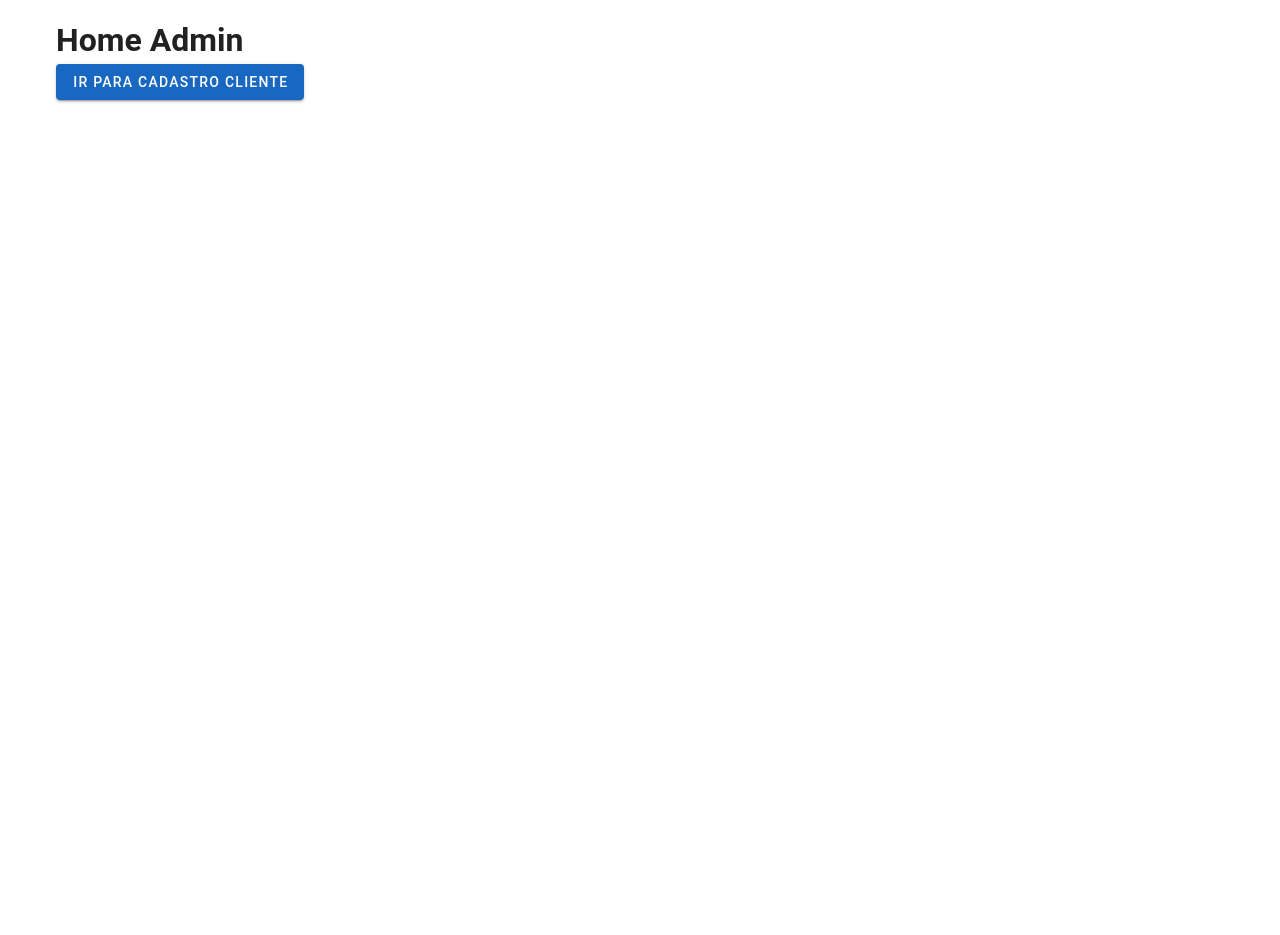
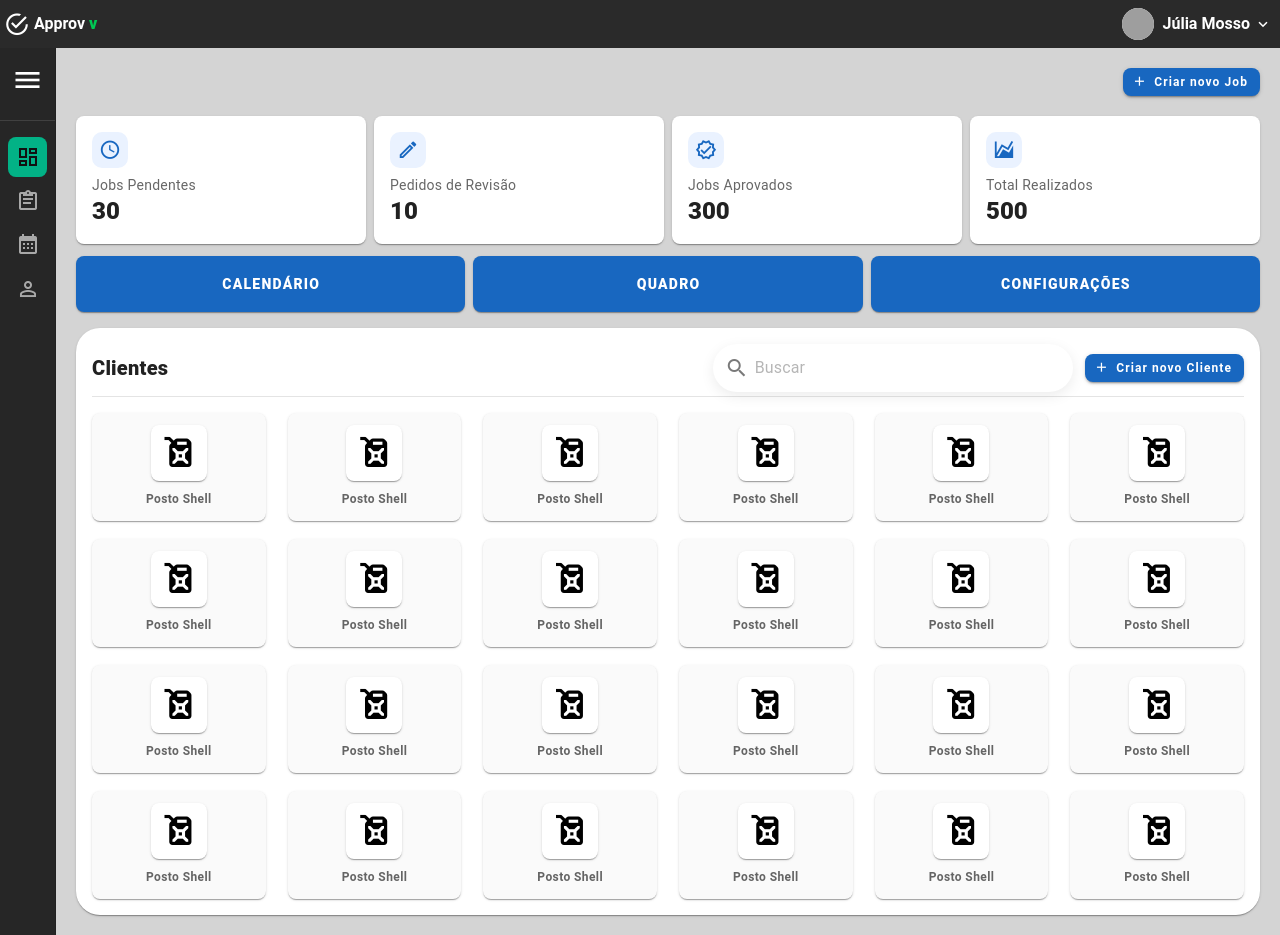
Before and after one commit to tolentino15/APPROVE-front, a Vue app: page / in a window 1280 px wide. Before the commit the page ends 800 px from the top, so only its background shows below. Built offline with nearby package versions, Linux system fonts and the light colour scheme; grey boxes are pictures that could not be loaded; the HTML template or start-up script is replaced by a standard one.

Commit message:
FRONT-50.01-Esqueleto e funcionalidade dos botôes para diferentes páginas

```diff
--- a/package.json
+++ b/package.json
@@ -20,6 +20,7 @@
     "format": "prettier --write src/"
   },
   "dependencies": {
+    "@mdi/font": "^7.4.47",
     "@mdi/js": "^7.4.47",
     "pinia": "^3.0.3",
     "vue": "^3.5.18",
--- a/src/views/HomeAdmin.vue
+++ b/src/views/HomeAdmin.vue
@@ -1,13 +1,303 @@
 <template>
-  <v-container>
-    <h1>Home Admin</h1>
-    <v-btn color="primary" @click="goToCadastroCliente">Ir para Cadastro Cliente</v-btn>
-  </v-container>
+  <v-app>
+    <!-- APP BAR -->
+    <v-app-bar height="56" flat color="#2a2a2a" density="comfortable" class="text-white">
+      <template #prepend>
+        <div class="d-flex align-center">
+          <v-icon size="26" class="mr-1">mdi-checkbox-marked-circle-outline</v-icon>
+          <span class="font-weight-bold mr-1">Approv</span>
+          <span class="text-green-accent-4 font-weight-black">v</span>
+        </div>
+      </template>
+
+      <v-spacer />
+
+      <v-spacer />
+
+      <div class="d-flex align-center mr-2">
+        <v-avatar size="32" class="mr-2">
+          <v-img :src="avatarUrl" alt="avatar" />
+        </v-avatar>
+        <span class="font-weight-semibold mr-1">Júlia Mosso</span>
+        <v-icon size="18">mdi-chevron-down</v-icon>
+      </div>
+    </v-app-bar>
+
+    <v-main>
+      <v-container fluid class="pa-5 bg-outer">
+        <v-navigation-drawer
+          expand-on-hover
+          permanent
+          rail
+          color="#262626"
+          class="elevation-0"
+          v-model="drawer"
+        >
+          <template #prepend>
+            <div class="d-flex flex-column align-center py-4">
+              <v-icon size="32" color="white">mdi-menu</v-icon>
+            </div>
+          </template>
+          <v-divider class="my-2"></v-divider>
+          <v-list density="compact" nav>
+            <v-list-item
+              prepend-icon="mdi-view-dashboard-outline"
+              title="Dashboard"
+              :active="true"
+              style="background: #00c896; color: #111; font-weight: bold; border-radius: 8px"
+              @click="goToDashboard"
+            />
+            <v-list-item
+              prepend-icon="mdi-clipboard-text-outline"
+              title="Jobs"
+              @click="goToBoardAdmin"
+            />
+            <v-list-item
+              prepend-icon="mdi-calendar-month"
+              title="Calendário"
+              @click="goToCalendarAdmin"
+            />
+            <v-list-item
+              prepend-icon="mdi-account-outline"
+              title="Clientes"
+              @click="goToCadastroCliente"
+            />
+          </v-list>
+        </v-navigation-drawer>
+
+        <v-row>
+          <v-col cols="12">
+            <!-- CTA TOP -->
+            <div class="d-flex justify-end">
+              <v-btn
+                color="primary"
+                prepend-icon="mdi-plus"
+                class="text-none font-weight-bold rounded-lg"
+                size="small"
+                @click="goToCadastroJob"
+              >
+                Criar novo Job
+              </v-btn>
+            </div>
+
+            <!-- KPIs -->
+            <v-row class="mt-4" dense>
+              <v-col v-for="k in kpis" :key="k.title" cols="12" sm="6" md="3">
+                <v-card class="rounded-lg elevation-1 kpi-card">
+                  <v-card-text>
+                    <div class="kpi-icon mb-2">
+                      <v-icon size="22" :icon="k.icon" />
+                    </div>
+                    <div class="text-body-2 text-medium-emphasis">{{ k.title }}</div>
+                    <div class="text-h5 font-weight-black">{{ k.value }}</div>
+                  </v-card-text>
+                </v-card>
+              </v-col>
+            </v-row>
+
+            <!-- BIG ACTIONS -->
+            <v-row class="mt-2" dense>
+              <v-col cols="12" md="4">
+                <v-btn
+                  block
+                  color="primary"
+                  height="56"
+                  class="text-none font-weight-black rounded-lg elevation-1"
+                  @click="goToCalendarAdmin"
+                >
+                  CALENDÁRIO
+                </v-btn>
+              </v-col>
+              <v-col cols="12" md="4">
+                <v-btn
+                  block
+                  color="primary"
+                  height="56"
+                  class="text-none font-weight-black rounded-lg elevation-1"
+                  @click="goToBoardAdmin"
+                >
+                  QUADRO
+                </v-btn>
+              </v-col>
+              <v-col cols="12" md="4">
+                <v-btn
+                  block
+                  color="primary"
+                  height="56"
+                  class="text-none font-weight-black rounded-lg elevation-1"
+                >
+                  CONFIGURAÇÕES
+                </v-btn>
+              </v-col>
+            </v-row>
+
+            <!-- CLIENTES -->
+            <v-card class="mt-4 rounded-xl elevation-1">
+              <v-card-text class="pb-1">
+                <div class="d-flex align-center justify-space-between">
+                  <div class="text-h6 font-weight-black">Clientes</div>
+
+                  <div class="d-flex align-center">
+                    <v-text-field
+                      class="clients-search mr-3"
+                      variant="solo"
+                      flat
+                      hide-details
+                      density="comfortable"
+                      prepend-inner-icon="mdi-magnify"
+                      placeholder="Buscar"
+                    />
+                    <v-btn
+                      color="primary"
+                      prepend-icon="mdi-plus"
+                      class="text-none font-weight-bold rounded-lg"
+                      size="small"
+                      @click="goToCadastroCliente"
+                    >
+                      Criar novo Cliente
+                    </v-btn>
+                  </div>
+                </div>
+              </v-card-text>
+
+              <v-divider class="mx-4"></v-divider>
+
+              <!-- Grade de clientes (usa v-row, mas com look de grid) -->
+              <v-card-text>
+                <div class="clients-grid">
+                  <v-sheet
+                    v-for="(c, i) in clients"
+                    :key="i"
+                    class="client-card rounded-lg elevation-1 d-flex flex-column align-center pa-3"
+                    color="#fafafa"
+                  >
+                    <v-sheet
+                      class="logo-chip rounded-lg elevation-1 d-grid place-center"
+                      color="white"
+                    >
+                      <v-icon size="38">mdi-fuel</v-icon>
+                    </v-sheet>
+                    <div class="text-caption text-medium-emphasis mt-2 font-weight-semibold">
+                      {{ c }}
+                    </div>
+                  </v-sheet>
+                </div>
+              </v-card-text>
+            </v-card>
+          </v-col>
+        </v-row>
+      </v-container>
+    </v-main>
+  </v-app>
 </template>
+
 <script setup lang="ts">
+function goToDashboard() {
+  router.push({ name: 'HomeAdmin' })
+}
 import { useRouter } from 'vue-router'
+
 const router = useRouter()
 function goToCadastroCliente() {
   router.push({ name: 'CadastroCliente' })
 }
+function goToCadastroJob() {
+  router.push({ name: 'CadastroJob' })
+}
+function goToCalendarAdmin() {
+  router.push({ name: 'CalendarAdmin' })
+}
+function goToBoardAdmin() {
+  router.push({ name: 'BoardAdmin' })
+}
+
+import { ref } from 'vue'
+const drawer = ref(true)
+
+const kpis = [
+  { title: 'Jobs Pendentes', value: 30, icon: 'mdi-clock-time-four-outline' },
+  { title: 'Pedidos de Revisão', value: 10, icon: 'mdi-pencil-outline' },
+  { title: 'Jobs Aprovados', value: 300, icon: 'mdi-check-decagram-outline' },
+  { title: 'Total Realizados', value: 500, icon: 'mdi-chart-areaspline' },
+]
+
+const clients = Array.from({ length: 24 }, () => 'Posto Shell')
+
+const avatarUrl = 'https://avatars.githubusercontent.com/u/9919?s=64&v=4' // placeholder
 </script>
+
+<style scoped>
+/* fundos principais (ficam fiéis ao mock) */
+.bg-outer {
+  background: #d4d4d4;
+  min-height: calc(100vh - 56px);
+}
+.bg-inner {
+  background: #d4d4d4;
+  box-shadow: none;
+}
+
+/* busca redonda igual ao mock */
+.top-search :deep(.v-field--variant-solo) {
+  border-radius: 9999px;
+  box-shadow: 0 4px 14px rgba(0, 0, 0, 0.08);
+  max-width: 420px;
+}
+
+/* KPI */
+.kpi-card .kpi-icon {
+  width: 36px;
+  height: 36px;
+  border-radius: 10px;
+  background: #eaf2ff;
+  color: rgb(var(--v-theme-primary));
+  display: inline-flex;
+  align-items: center;
+  justify-content: center;
+}
+
+/* Clientes */
+.clients-search :deep(.v-field--variant-solo) {
+  border-radius: 9999px;
+  box-shadow: 0 4px 14px rgba(0, 0, 0, 0.08);
+  width: 360px;
+  max-width: 360px;
+}
+
+/* grid de clientes: 8 colunas no desktop, com gap semelhante ao design */
+.clients-grid {
+  display: grid;
+  grid-template-columns: repeat(8, 1fr);
+  gap: 18px 22px;
+}
+
+.logo-chip {
+  width: 56px;
+  height: 56px;
+  display: grid;
+  place-items: center;
+}
+
+/* cartões de cliente com leve borda interna + sombra */
+.client-card {
+  box-shadow:
+    inset 0 0 0 1px rgba(0, 0, 0, 0.03),
+    0 4px 14px rgba(0, 0, 0, 0.08);
+}
+
+/* responsividade */
+@media (max-width: 1400px) {
+  .clients-grid {
+    grid-template-columns: repeat(6, 1fr);
+  }
+}
+@media (max-width: 1180px) {
+  .clients-grid {
+    grid-template-columns: repeat(4, 1fr);
+  }
+  .clients-search :deep(.v-field--variant-solo) {
+    width: 100%;
+    max-width: 100%;
+  }
+}
+</style>
```
Also changed, not shown: src/main.ts (+19 -19 lines), 1 other file (tests, documents, lock files or other folders).
